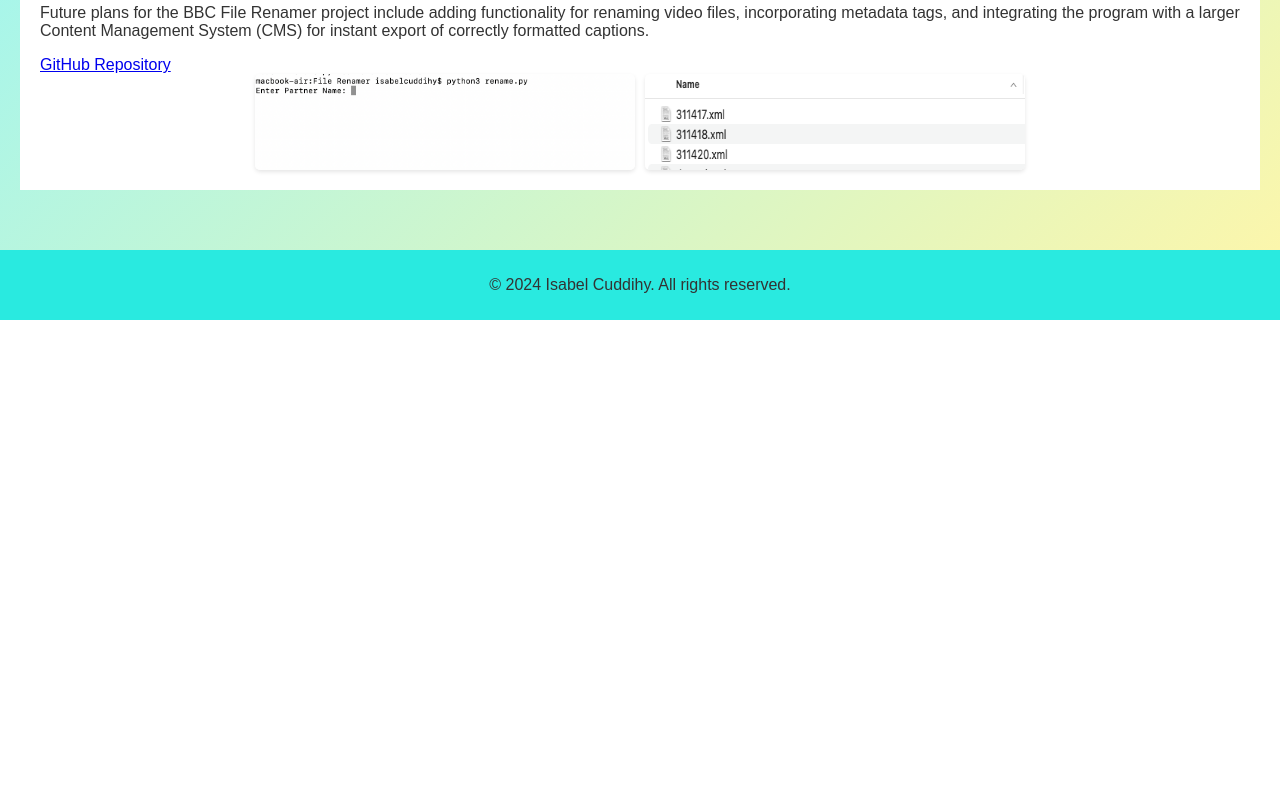
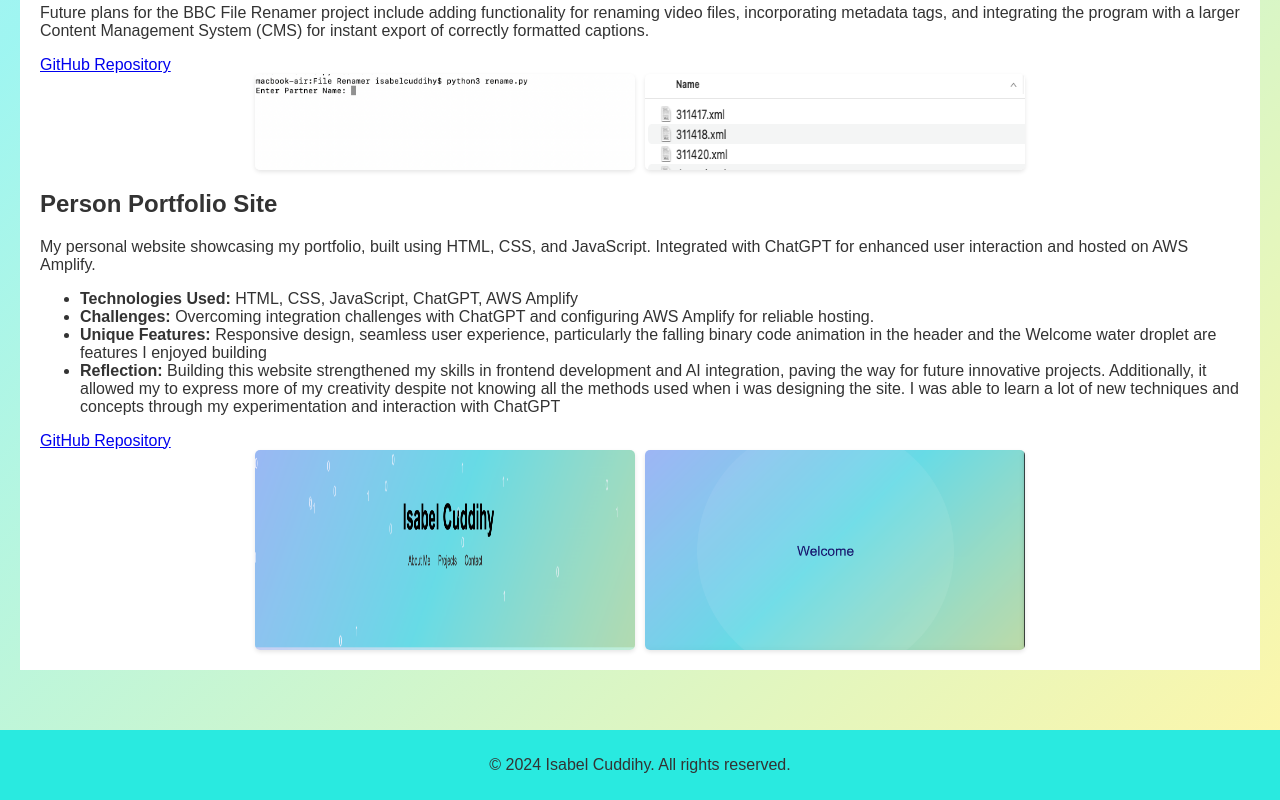
Before and after one commit to isabelcuddihy/portfolio_site, a website built with webpack: page src/projects.html in a window 1280 px wide. Shown: the part 1966-2766 px from the top of the page. Before the commit the page ends 2286 px from the top, so only its background shows below. Built offline with nearby package versions, Linux system fonts and the light colour scheme; files whose address does not match are found by name.

Commit message:
src projects site info update

```diff
--- a/src/projects.html
+++ b/src/projects.html
@@ -96,6 +96,24 @@
 
             </div>
         </div>
+        <div class="project">
+            <h2>Person Portfolio Site</h2>
+            <p>My personal website showcasing my portfolio, built using HTML, CSS, and JavaScript. Integrated with ChatGPT for enhanced user interaction and hosted on AWS Amplify.</p>
+            <ul>
+                <li><strong>Technologies Used:</strong> HTML, CSS, JavaScript, ChatGPT, AWS Amplify</li>
+                <li><strong>Challenges:</strong> Overcoming integration challenges with ChatGPT and configuring AWS Amplify for reliable hosting.</li>
+                <li><strong>Unique Features:</strong> Responsive design, seamless user experience, particularly the falling binary code animation in the header and the Welcome water droplet are features I enjoyed building</li>
+                <li><strong>Reflection:</strong> Building this website strengthened my skills in frontend development and AI integration, paving the way for future innovative projects. Additionally, it allowed my to express more of my creativity despite not knowing all the methods used when i was designing the site. I was able to learn a lot of new techniques and concepts through my experimentation and interaction with ChatGPT</li>
+            </ul><div class="project-details">
+                <a href="https://github.com/isabelcuddihy/portfolio_site" target="_blank" class="github-link">GitHub Repository</a>
+                <div class="project-images">
+                    <img src="Binary_Falling.png" alt="Binary Numbers Falling">
+                    <img src="Welcome_Droplet.png" alt="Welcome Rain Droplet Landing Page">
+
+                </div>
+
+            </div>
+        </div>
     </section>
 </main>
 
```
Also changed, not shown: src/Binary_Falling.png (added), src/Welcome_Droplet.png (added).
